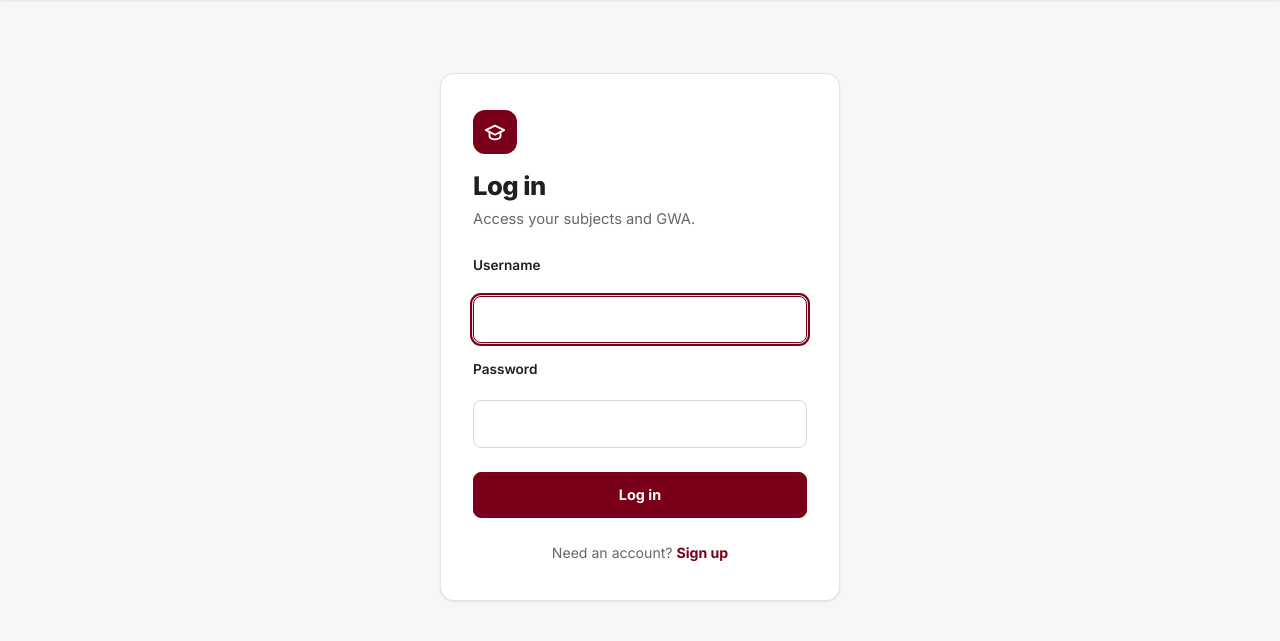
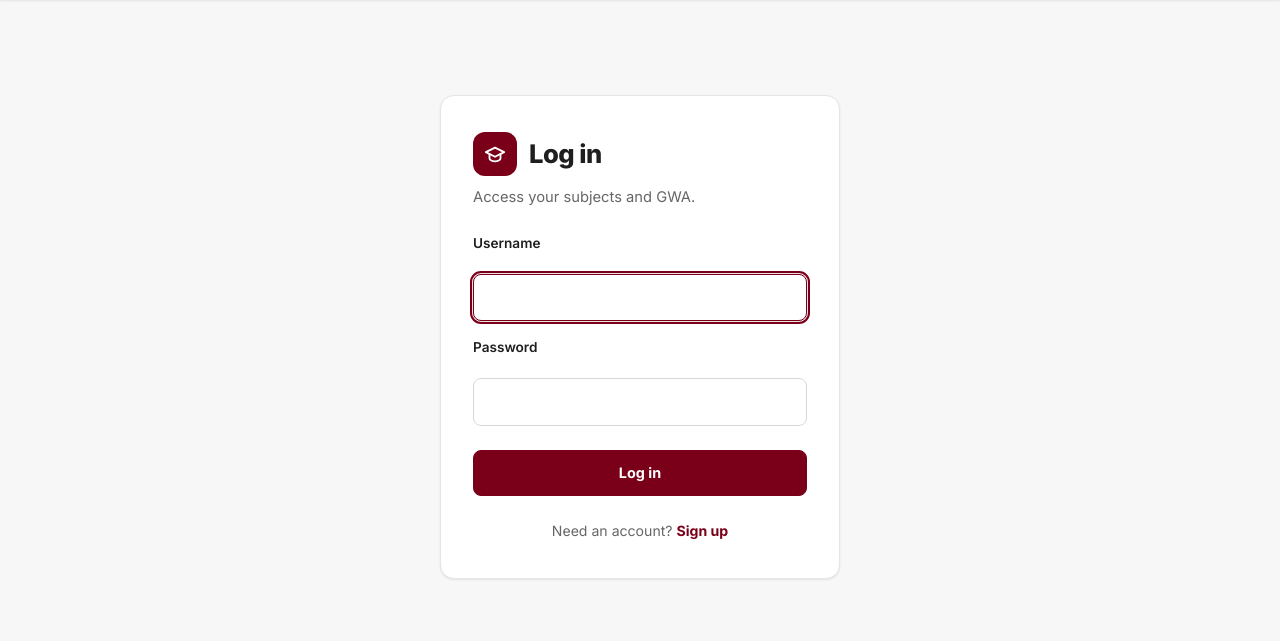
Before and after one commit to lei518/HAU-GWA-Calculator, a Django app: page /accounts/login/ in a window 1280 px wide. Shown: the part 64-705 px from the top of the page. Run offline with Django 5.2, Linux system fonts and the light colour scheme.

Commit message:
Fixed login alignment

```diff
--- a/static/css/app.css
+++ b/static/css/app.css
@@ -92,10 +92,12 @@ h1{font-size:clamp(1.7rem,4vw,2.5rem);margin:.15em 0;letter-spacing:-.02em;font-
 .auth-page{display:grid;place-items:center;min-height:calc(100vh - 190px);padding:var(--sp-6) 0}
 .auth-panel{width:min(400px,100%);background:var(--surface);border:1px solid var(--border);
             border-radius:var(--radius-lg);box-shadow:var(--shadow-sm);padding:36px 32px}
-.auth-mark{display:grid;place-items:center;width:44px;height:44px;border-radius:12px;
-           background:var(--maroon);color:#fff;margin-bottom:var(--sp-4)}
+/* Mark sits inline to the left of the heading, on the same baseline row. */
+.auth-head{display:flex;align-items:center;gap:12px;margin-bottom:10px}
+.auth-mark{display:grid;place-items:center;width:44px;height:44px;flex:0 0 44px;
+           border-radius:12px;background:var(--maroon);color:#fff}
 .auth-panel h1{margin:0;font-size:1.6rem;letter-spacing:-.02em}
-.auth-sub{margin:6px 0 var(--sp-6);color:var(--text-secondary);font-size:.92rem}
+.auth-sub{margin:0 0 var(--sp-6);color:var(--text-secondary);font-size:.92rem}
 
 .auth-form{display:flex;flex-direction:column;gap:var(--sp-4)}
 .auth-field{display:flex;flex-direction:column;gap:6px}
--- a/templates/base.html
+++ b/templates/base.html
@@ -8,7 +8,7 @@
 <link rel="preconnect" href="https://fonts.gstatic.com" crossorigin>
 <link href="https://fonts.googleapis.com/css2?family=Inter:wght@400;500;600;700;800&display=swap" rel="stylesheet">
 <script src="https://unpkg.com/htmx.org@2.0.4"></script>
-<link rel="stylesheet" href="/static/css/app.css?v=15">
+<link rel="stylesheet" href="/static/css/app.css?v=17">
 </head>
 <body class="{% if user.is_authenticated %}has-sidebar{% endif %} {% block body_class %}{% endblock %}">
 
@@ -100,6 +100,6 @@
 </button>
 {% include "_assistant_modal.html" %}
 {% endif %}
-<script src="/static/js/ai-launcher.js?v=15"></script>
+<script src="/static/js/ai-launcher.js?v=17"></script>
 </body>
 </html>
--- a/templates/registration/login.html
+++ b/templates/registration/login.html
@@ -3,6 +3,7 @@
 {% block content %}
 <div class="auth-page">
   <div class="auth-panel">
+    <div class="auth-head">
     <span class="auth-mark" aria-hidden="true">
       <svg width="22" height="22" viewBox="0 0 24 24" fill="none" stroke="currentColor"
            stroke-width="2" stroke-linecap="round" stroke-linejoin="round">
@@ -11,6 +12,7 @@
     </span>
 
     <h1>Log in</h1>
+    </div>
     <p class="auth-sub">Access your subjects and GWA.</p>
 
     <form method="post" class="auth-form">
--- a/templates/registration/signup.html
+++ b/templates/registration/signup.html
@@ -3,6 +3,7 @@
 {% block content %}
 <div class="auth-page">
   <div class="auth-panel">
+    <div class="auth-head">
     <span class="auth-mark" aria-hidden="true">
       <svg width="22" height="22" viewBox="0 0 24 24" fill="none" stroke="currentColor"
            stroke-width="2" stroke-linecap="round" stroke-linejoin="round">
@@ -11,6 +12,7 @@
     </span>
 
     <h1>Create your account</h1>
+    </div>
     <p class="auth-sub">Your subjects and GWA stay private to your account.</p>
 
     <form method="post" class="auth-form">
```
